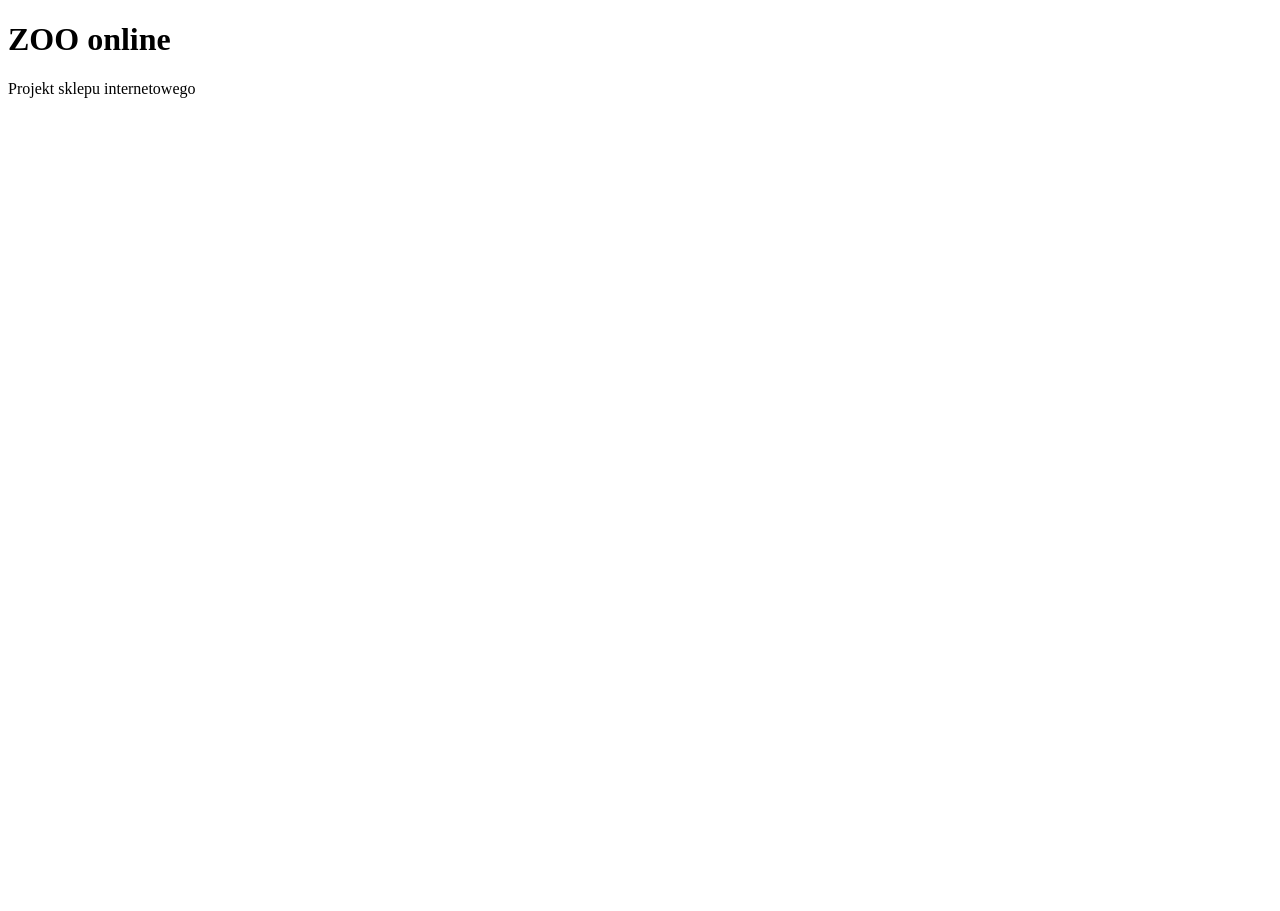
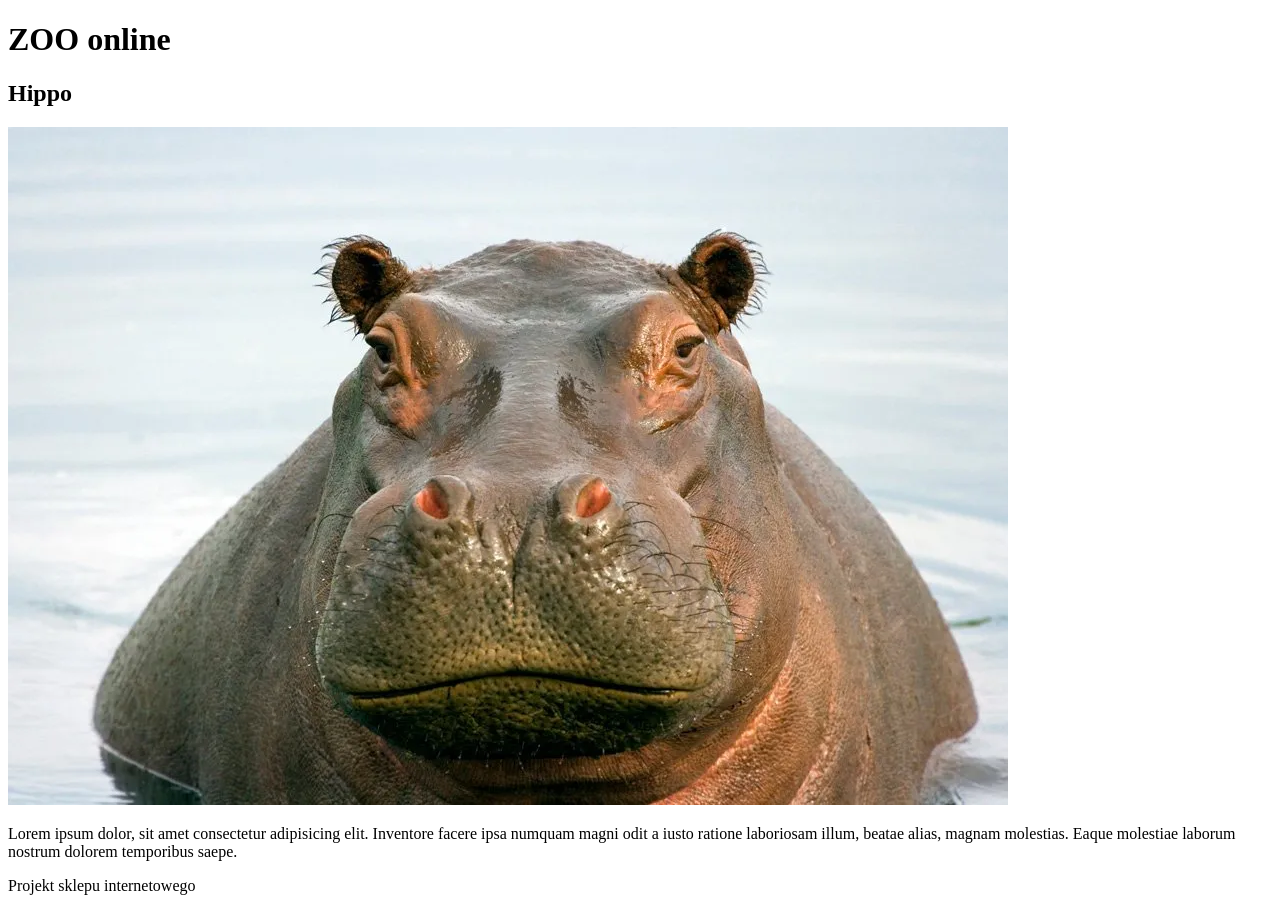
Before and after one commit to serhiiwwdq12/Shop-online, a plain HTML site: page index.html in a window 1280 px wide. Before the commit the page ends 800 px from the top, so only its background shows below. Drawn offline with Linux system fonts and the light colour scheme.

Commit message:
dodaj sekcje hippo i zdjecie

```diff
--- a/index.html
+++ b/index.html
@@ -9,7 +9,15 @@
     <heders>
         <h1>ZOO online</h1>
     </heders>
-    <main></main>
+    <main>
+        <section>
+
+            <h2>Hippo</h2>
+            <img src="./img/Hippo.webp" alt="">
+            <p>Lorem ipsum dolor, sit amet consectetur adipisicing elit. Inventore facere ipsa numquam magni odit a iusto ratione laboriosam illum, beatae alias, magnam molestias. Eaque molestiae laborum nostrum dolorem temporibus saepe.</p>
+
+        </section>
+    </main>
     <footer>
         <p>Projekt sklepu internetowego</p>
     </footer>
```
Also changed, not shown: img/Hippo.webp (added).
